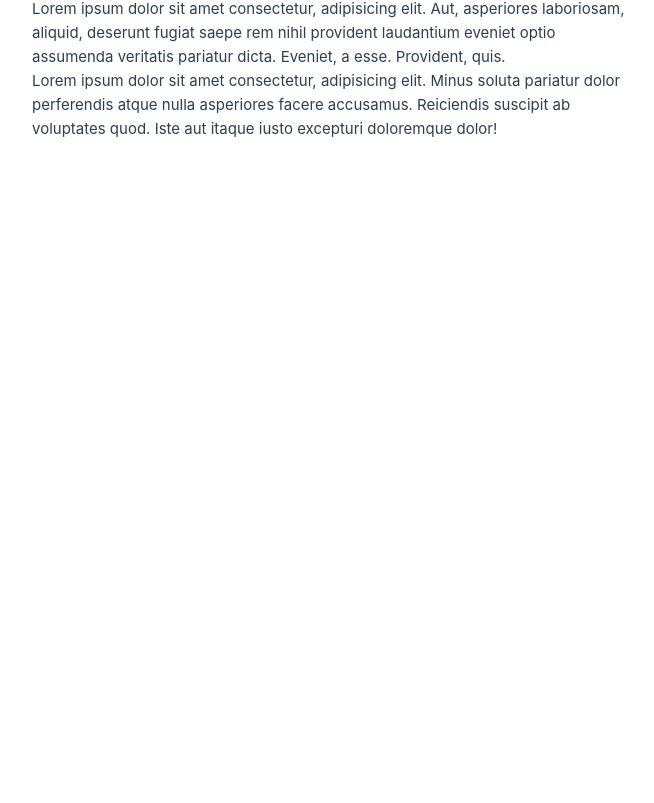
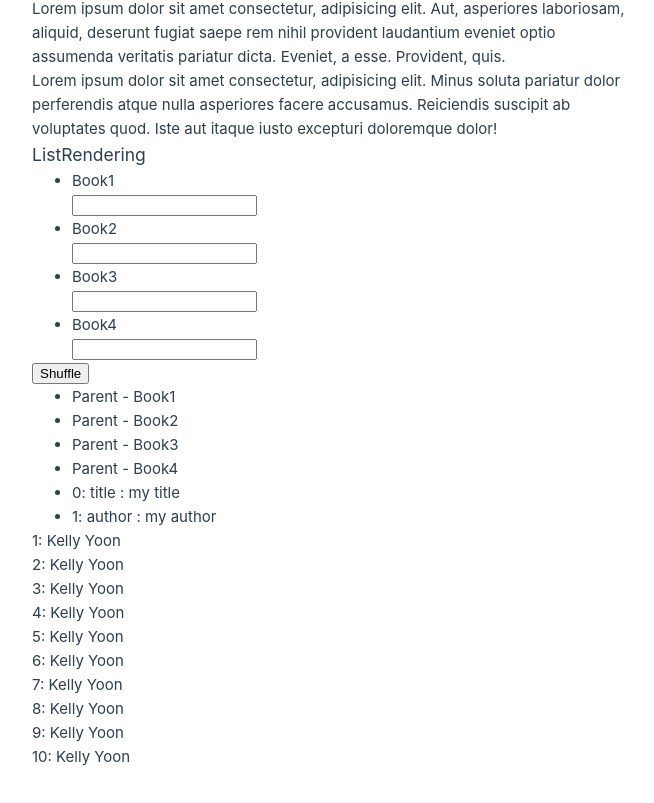
Before and after one commit to JeongAhYoon/vue_practice, a Vue app: page / in a window 1280 px wide. Shown: the part 805-1608 px from the top of the page, without its empty margins (0-654 px from the left). Before the commit the page ends 1186 px from the top, so only its background shows below. Built offline with nearby package versions, Linux system fonts and the light colour scheme.

Commit message:
v-for ListRendering

```diff
--- a/src/App.vue
+++ b/src/App.vue
@@ -1,3 +1,4 @@
+
 <template>
   <div>
 <counter></counter>
@@ -6,6 +7,7 @@
 <ClassComponent class="foo bar"/>
 <StyleComponent class="foo bar"/>
 <ConditionalComponent />
+<ListRendering />
 <div style="margin-top: 15rem"></div>
   </div>
 </template>
--- /dev/null
+++ b/src/components/ListRendering.vue
@@ -0,0 +1,41 @@
+<template>
+  <div>
+    <h3>ListRendering</h3>
+  </div>
+  <ul>
+    <li v-for="(book, index) in books" :key="book.id">
+        <div>{{book.title}}</div>
+        <div><input type="text" /></div>
+    </li>
+  </ul>
+  <button @click="shuffle">Shuffle</button>
+  <ul>
+    <li v-for="book of books"> {{parentMessage}} - {{book.title}}</li>
+  </ul>
+  <ul>
+    <li v-for="(value, key, index) in myOject">{{index}}: {{key}} : {{ value}}</li>
+  </ul>
+  <!-- <div v-for="book in books">
+    {{book.title}}
+  </div> -->
+  <div v-for="n in 10"> {{n}}: Kelly Yoon</div>
+</template>
+
+<script setup>
+import { reactive,ref } from "vue";
+const parentMessage = ref('Parent');
+const books = reactive([
+  { id: 1, title: "Book1" },
+  { id: 2, title: "Book2" },
+  { id: 3, title: "Book3" },
+  { id: 4, title: "Book4" },
+]);
+
+const myOject = reactive({
+    title: 'my title',
+    author: 'my author',
+});
+const shuffle = () => {
+    books.sort(() => Math.random() - 0.5);
+};
+</script>
--- a/src/main.js
+++ b/src/main.js
@@ -8,6 +8,7 @@ import ComputedComponent from './components/ComputedComponent.vue';
 import ClassComponent from './components/ClassComponent.vue';
 import StyleComponent from './components/StyleComponent.vue';
 import ConditionalComponent from './components/ConditionalComponent.vue'
+import ListRendering from './components/ListRendering.vue';
 
 const app = createApp(App);
 app.component('Counter', Counter);
@@ -16,4 +17,5 @@ app.component('ComputedComponent', ComputedComponent);
 app.component('ClassComponent', ClassComponent);
 app.component('StyleComponent', StyleComponent);
 app.component('ConditionalComponent', ConditionalComponent);
+app.component('ListRendering', ListRendering);
 app.mount('#app');
```
